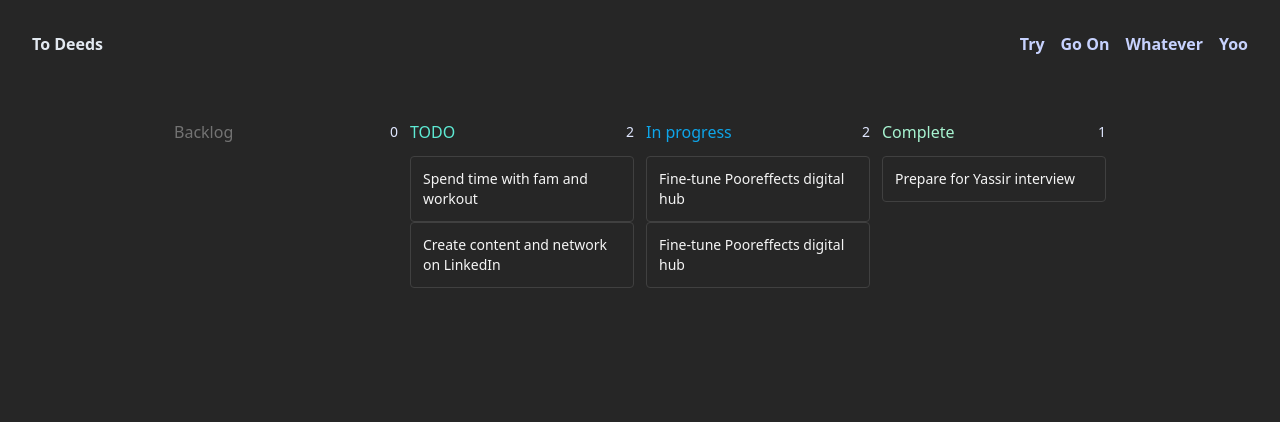
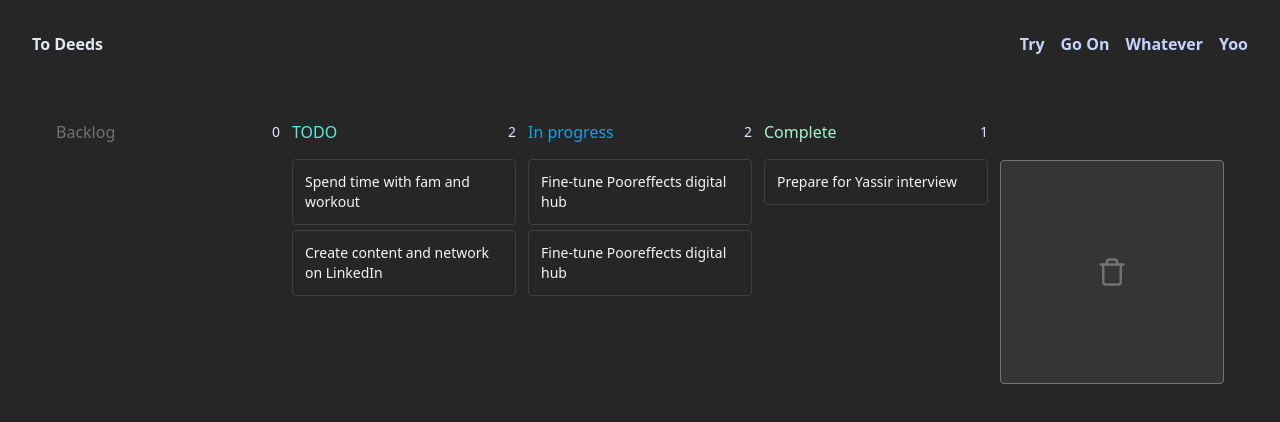
Before and after one commit to Pooreffects/to-deeds, a React (Vite) app: page / in a window 1280 px wide. Shown: the top 422 px of the page. Built offline with nearby package versions, Linux system fonts and the light colour scheme.

Commit message:
feat: create DropIndicator in Card and Column, and create BurnBarrel

```diff
--- a/package.json
+++ b/package.json
@@ -11,7 +11,8 @@
   },
   "dependencies": {
     "react": "^18.3.1",
-    "react-dom": "^18.3.1"
+    "react-dom": "^18.3.1",
+    "react-icons": "^5.3.0"
   },
   "devDependencies": {
     "@eslint/js": "^9.9.0",
--- /dev/null
+++ b/src/components/BurnBarrel.tsx
@@ -0,0 +1,23 @@
+import { useState } from 'react';
+import { FaFire } from 'react-icons/fa';
+import { FiTrash } from 'react-icons/fi';
+import { Card } from '../interfaces/board';
+
+interface BurnBarrelProps {
+  setCards: React.Dispatch<React.SetStateAction<Card[]>>;
+}
+
+export default function BurnBarrel({ setCards }: BurnBarrelProps) {
+  const [active, setActive] = useState(false);
+  return (
+    <div
+      className={`mt-10 grid h-56 w-56 shrink-0 place-content-center rounded border text-3xl ${
+        active
+          ? 'border-red-800 bg-red-800/20 text-red-500'
+          : 'border-neutral-500 bg-neutral-500/20 text-neutral-500'
+      }`}
+    >
+      {active ? <FaFire className='animate-bounce' /> : <FiTrash />}
+    </div>
+  );
+}
--- a/src/components/Card.tsx
+++ b/src/components/Card.tsx
@@ -1,3 +1,5 @@
+import DropIndicator from './DropIndicator';
+
 interface CardProps {
   title: string;
   id: string;
@@ -7,7 +9,11 @@
 export default function Card({ title, id, column }: CardProps) {
   return (
     <>
-      <div className='cursor-grab rounded border border-neutral-700 bg-neutral-800 p-3 active:cursor-grabbing'>
+    <DropIndicator beforeId={id} column={column} />
+      <div
+        draggable='true'
+        className='cursor-grab rounded border border-neutral-700 bg-neutral-800 p-3 active:cursor-grabbing'
+      >
         <p className='text-sm text-neutral-100'>{title}</p>
       </div>
     </>
--- a/src/components/Column.tsx
+++ b/src/components/Column.tsx
@@ -1,6 +1,7 @@
 import { useState } from 'react';
 import { ColumnProps } from '../interfaces/board';
 import Card from './Card';
+import DropIndicator from './DropIndicator';
 
 export default function Column({
   title,
@@ -31,6 +32,7 @@
         {filteredCards.map((card) => {
           return <Card key={card.id} {...card} />;
         })}
+        <DropIndicator beforeId='-1' column={column} />
       </div>
     </div>
   );
--- /dev/null
+++ b/src/components/DropIndicator.tsx
@@ -0,0 +1,17 @@
+interface DropIndicatorProps {
+  beforeId: string;
+  column: string;
+}
+
+export default function DropIndicator({
+  beforeId,
+  column,
+}: DropIndicatorProps) {
+  return (
+    <div
+      data-before={beforeId || '-1'}
+      data-column={column}
+      className='my-0.5 h-[1px] w-full bg-sky-600 opacity-0'
+    />
+  );
+}
--- a/src/components/KanbanBoard.tsx
+++ b/src/components/KanbanBoard.tsx
@@ -2,6 +2,7 @@
 import { DEFAULT_CARDS } from '../constants';
 import { Card } from '../interfaces/board';
 import Column from './Column';
+import BurnBarrel from './BurnBarrel';
 
 export default function KanbanBoard() {
   const [cards, setCards] = useState<Card[]>(DEFAULT_CARDS);
@@ -36,6 +37,8 @@
         cards={cards}
         setCards={setCards}
       />
+      <BurnBarrel setCards={setCards} />
+
     </div>
   );
 }
```
Also changed, not shown: 1 other file (tests, documents, lock files or other folders).
